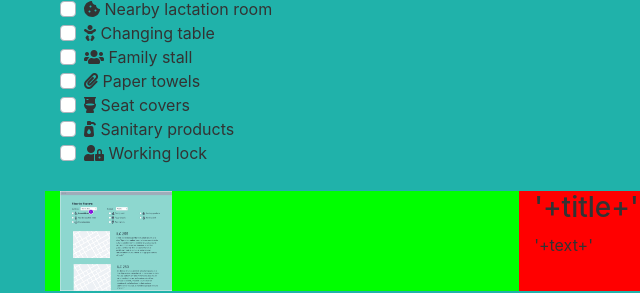
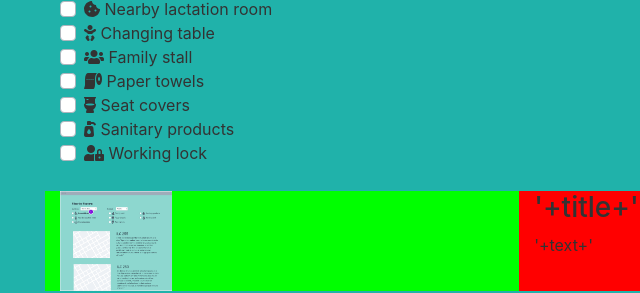
Before and after one commit to samdzie/cs326-final-alef, a plain HTML site: page static/results.html in a window 1280 px wide. Shown: the part 233-526 px from the top of the page, 26-666 px from the left. Drawn offline with nearby package versions, Linux system fonts and the light colour scheme.

Commit message:
added icons

```diff
--- a/static/results.html
+++ b/static/results.html
@@ -87,7 +87,7 @@
                         </div>
                         <div class="custom-control custom-checkbox">
                             <input class="custom-control-input" type="checkbox" value="" id="towels">
-                            <label class="custom-control-label" for="towels"><i class="fa fa-paperclip"></i> Paper towels</label>
+                            <label class="custom-control-label" for="towels"><i class="fas fa-toilet-paper"></i> Paper towels</label>
                         </div>
                         <div class="custom-control custom-checkbox">
                             <input class="custom-control-input" type="checkbox" value="" id="covers">
```
